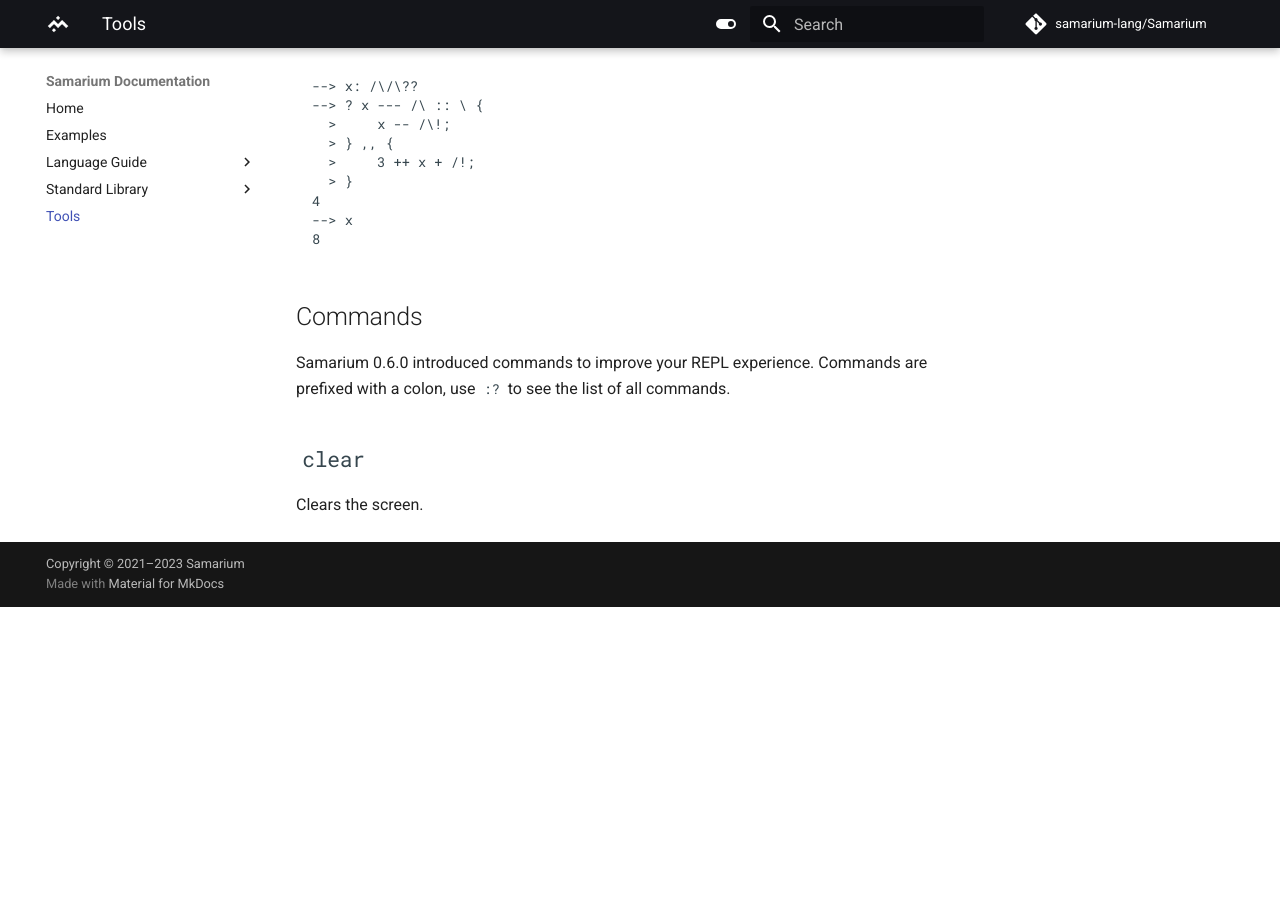
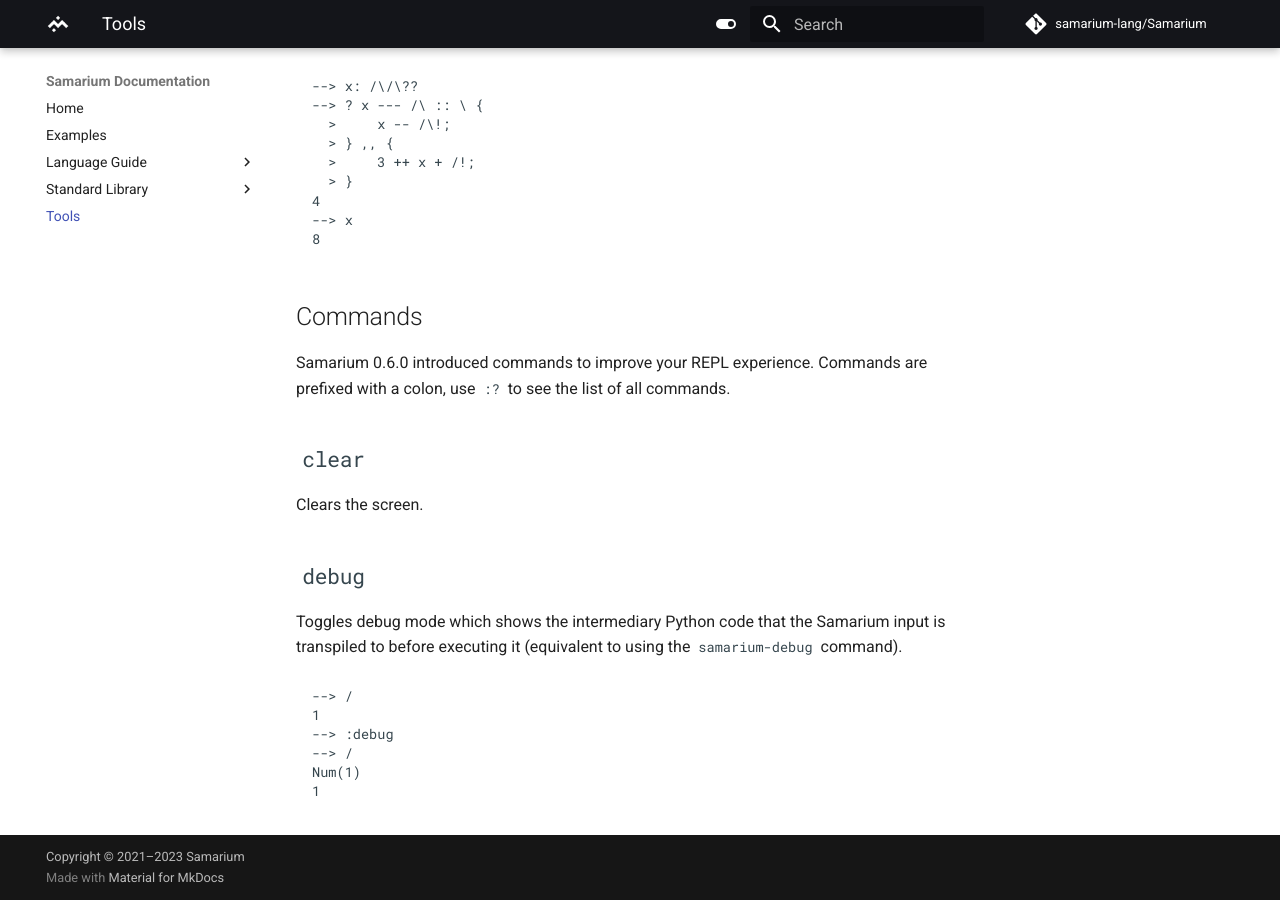
Before and after one commit to samarium-lang/Samarium, an MkDocs documentation site: the page built from docs/tools.md, in a window 1280 px wide and 900 px high, scrolled down 887 px. Built offline with MkDocs 1.6.1 and Material for MkDocs 9.7.7, drawn with Linux system fonts in a browser that asks for light colours; comment, search, counter and statistics services are not loaded; before the commit the page ends 1494 px from its top, so only the background shows below that.

Commit message:
(docs) Added debug command

````diff
--- a/docs/tools.md
+++ b/docs/tools.md
@@ -55,3 +55,17 @@
 
 ## `clear`
 Clears the screen.
+
+
+## `debug`
+Toggles debug mode which shows the intermediary Python code that the Samarium
+input is transpiled to before executing it (equivalent to using the `samarium-debug`
+command).
+```
+--> /
+1
+--> :debug
+--> /
+Num(1)
+1
+```
````
